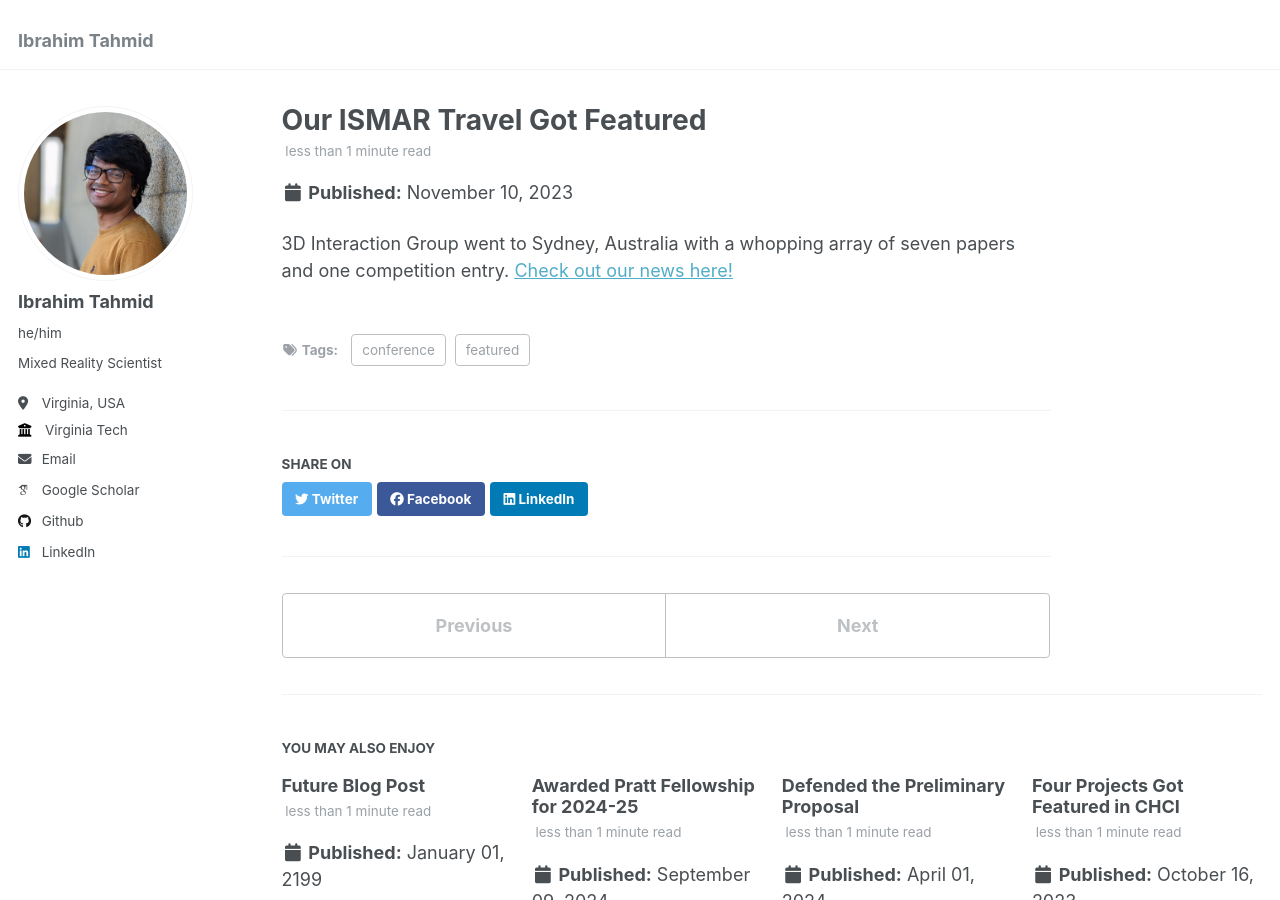
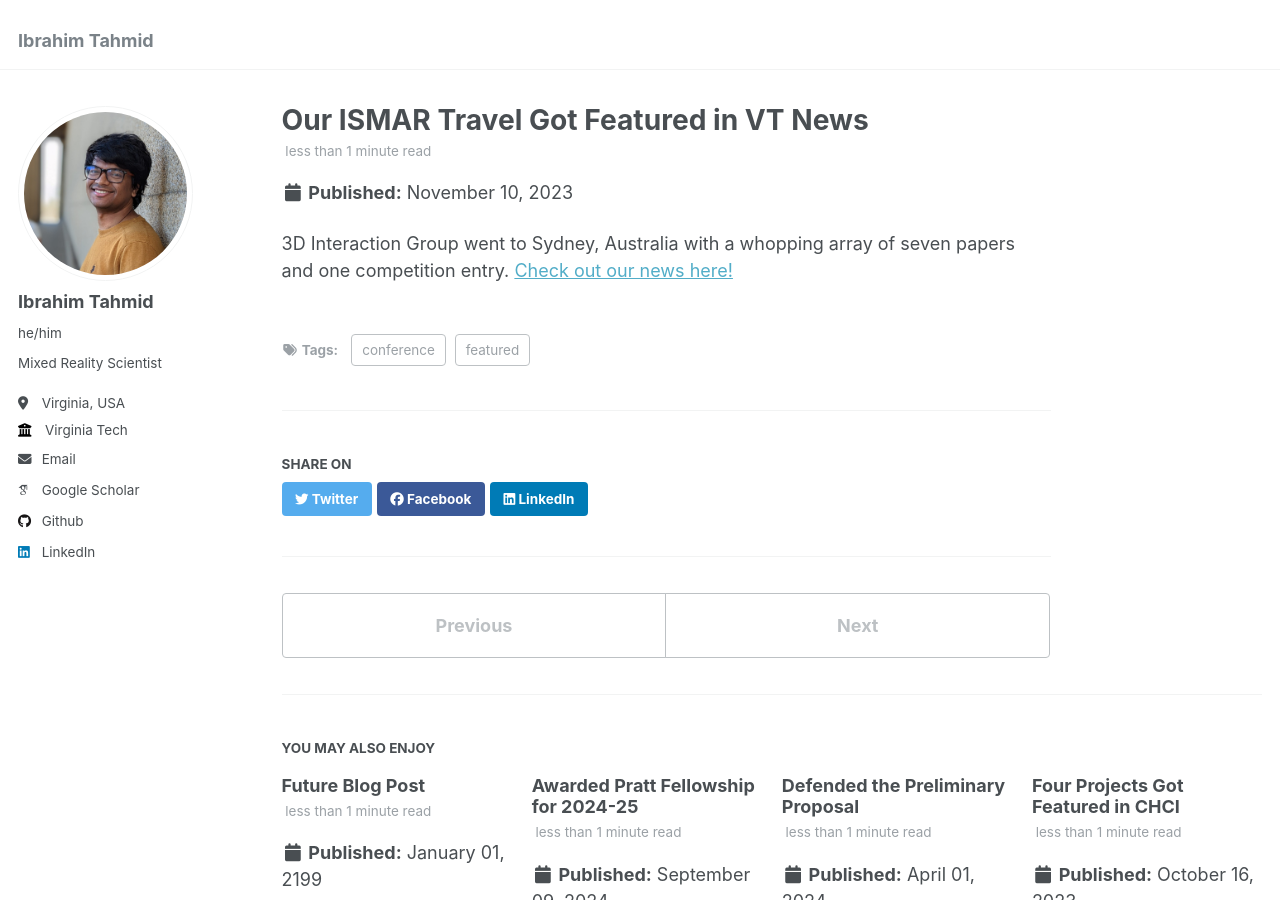
Before and after one commit to iatahmid/iatahmid.github.io, a Jekyll site: the page built from _posts/2023-11-10-ismar-23-vt.md, in a window 1280 px wide and 900 px high. Built offline with Jekyll 4.4.1, drawn with Linux system fonts in a browser that asks for light colours; some web fonts are replaced.

Commit message:
Update and rename 2023-11-10-ismar-2023.md to 2023-11-10-ismar-23-vt.md

```diff
--- a/_posts/2023-11-10-ismar-2023.md
+++ b/_posts/2023-11-10-ismar-23-vt.md
@@ -1,7 +1,7 @@
 ---
-title: 'Our ISMAR Travel Got Featured'
+title: 'Our ISMAR Travel Got Featured in VT News'
 date: 2023-11-10
-permalink: /posts/2023/11/ismar-2023/
+permalink: /posts/2023/11/ismar-23-vt/
 tags:
   - conference
   - featured
```
